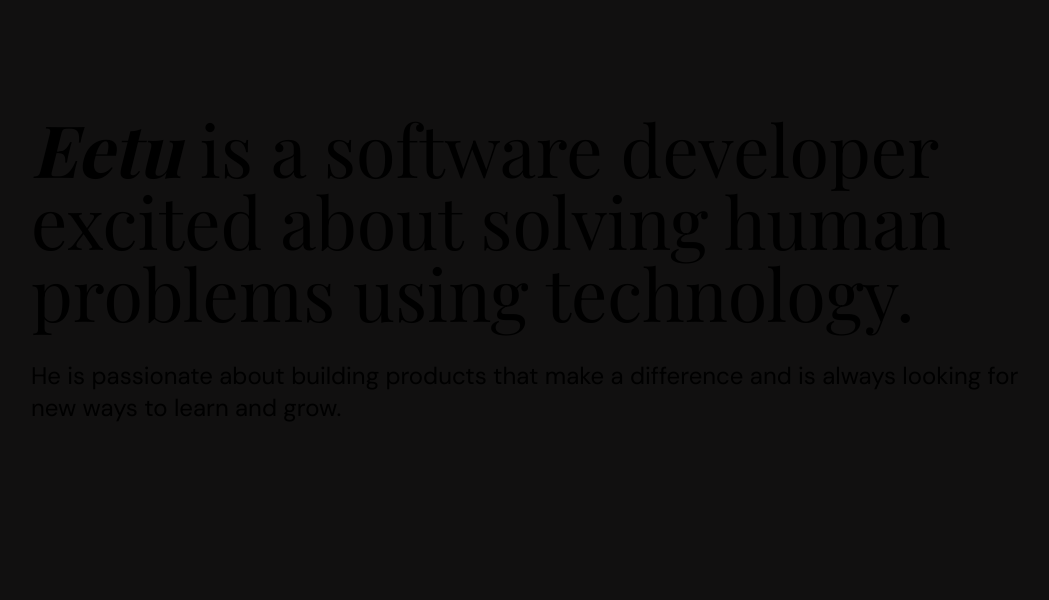
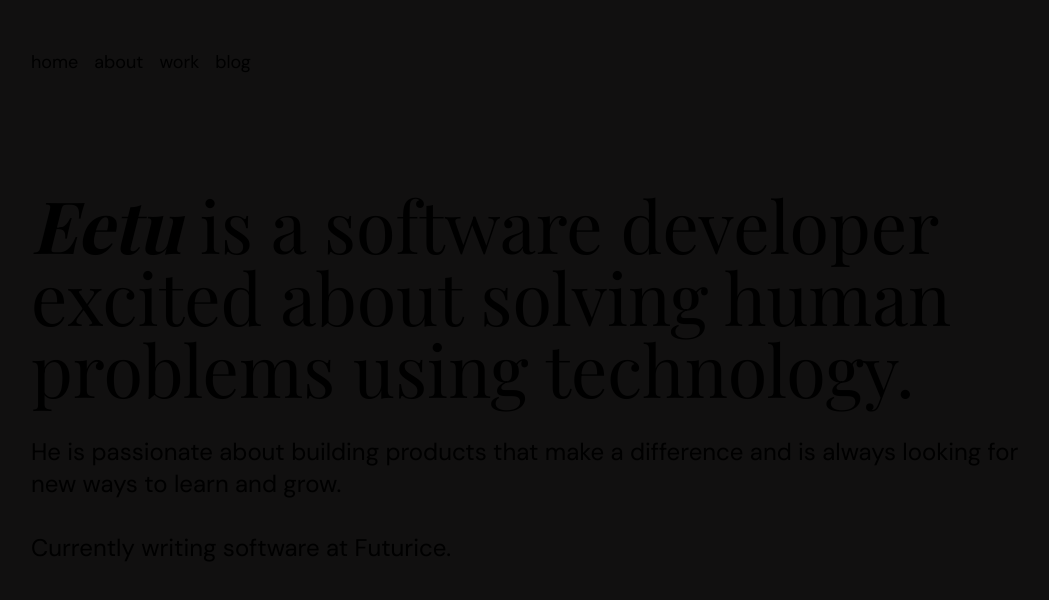
Before and after one commit to Eppu/eetueskelinen.com, a Next.js app: page / in a window 1280 px wide. Shown: the top 600 px of the page, without its empty margins (33-1082 px from the left). Built offline with nearby package versions, Linux system fonts and the light colour scheme; a web font is replaced by a local one.

Commit message:
Add base navbar

```diff
--- /dev/null
+++ b/app/components/Navbar.tsx
@@ -0,0 +1,27 @@
+import Link from "next/link";
+export default function Navbar() {
+  return (
+    <nav
+      className="mb-12 mt-8 w-full flex justify-between items-center"
+      // className="flex justify-between items-center max-w-7xl mx-4 mt-12 lg:mx-auto"
+    >
+      {/* <a href="/" className="text-lg">
+        Eetu Eskelinen
+      </a> */}
+      <div className="flex space-x-4">
+        <Link href="/" className="text-lg">
+          home
+        </Link>
+        <Link href="/blog" className="text-lg">
+          about
+        </Link>
+        <Link href="/about" className="text-lg">
+          work
+        </Link>
+        <Link href="/blog/mypost" className="text-lg">
+          blog
+        </Link>
+      </div>
+    </nav>
+  );
+}
--- a/app/layout.tsx
+++ b/app/layout.tsx
@@ -3,6 +3,7 @@ import { Inter } from "next/font/google";
 import { DM_Sans, DM_Serif_Display } from "next/font/google";
 
 import "./globals.css";
+import Navbar from "./components/Navbar";
 
 const inter = Inter({ subsets: ["latin"] });
 
@@ -49,9 +50,10 @@ export default function RootLayout({
     <html lang="en" className={dmSans.className}>
       {/* <body className={inter.className}>{children}</body> */}
       <body className="antialiased bg-[#111010]">
-        <main className="mb-40 max-w-7xl flex flex-col md:flex-row mx-4 mt-12 lg:mx-auto flex-auto min-w-0 px-2 md:px-0">
-          {children}
-        </main>
+        <div className="mb-40 max-w-7xl flex flex-col mx-4 mt-4 md:px-16   lg:mx-auto flex-auto min-w-0 px-2 md:px-0">
+          <Navbar />
+          <main>{children}</main>
+        </div>
       </body>
     </html>
   );
--- a/app/page.tsx
+++ b/app/page.tsx
@@ -3,7 +3,7 @@ import { playfairDisplay } from "@/app/utils/fonts";
 
 export default function Home() {
   return (
-    <section className="flex min-h-screen flex-col justify-between md:p-16 max-w-7xl">
+    <section className="flex min-h-screen flex-col md:py-16 justify-between  max-w-7xl">
       <div className="max-w-5xl">
         <h1 className={`${playfairDisplay.className} md:text-7xl text-5xl leading-semi-tight`}>
           <b className="italic">Eetu</b> is a software developer excited about solving human problems using technology.
@@ -12,6 +12,13 @@ export default function Home() {
           He is passionate about building products that make a difference and is always looking for new ways to learn
           and grow.
         </p>
+        <p className="md:text-2xl text-xl mt-8">
+          Currently writing software at{" "}
+          <a href="https://futurice.com" target="blank">
+            Futurice
+          </a>
+          .
+        </p>
       </div>
     </section>
   );
```
